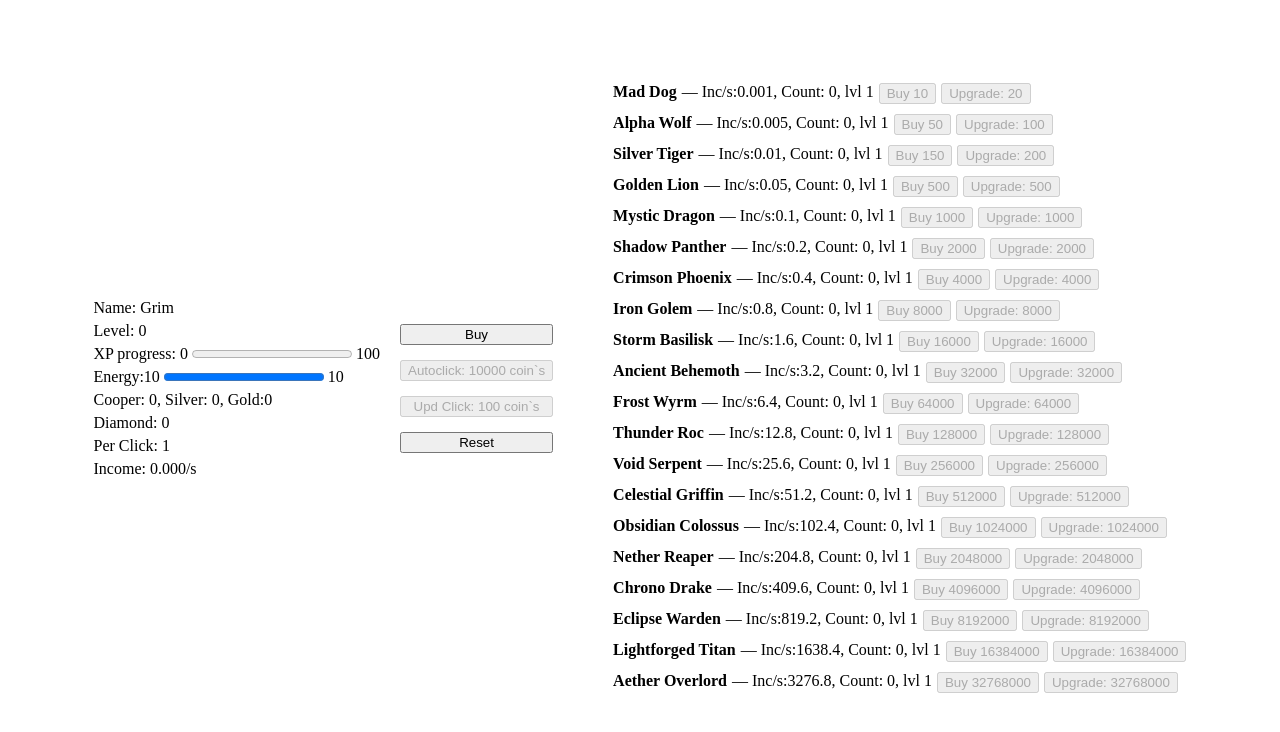
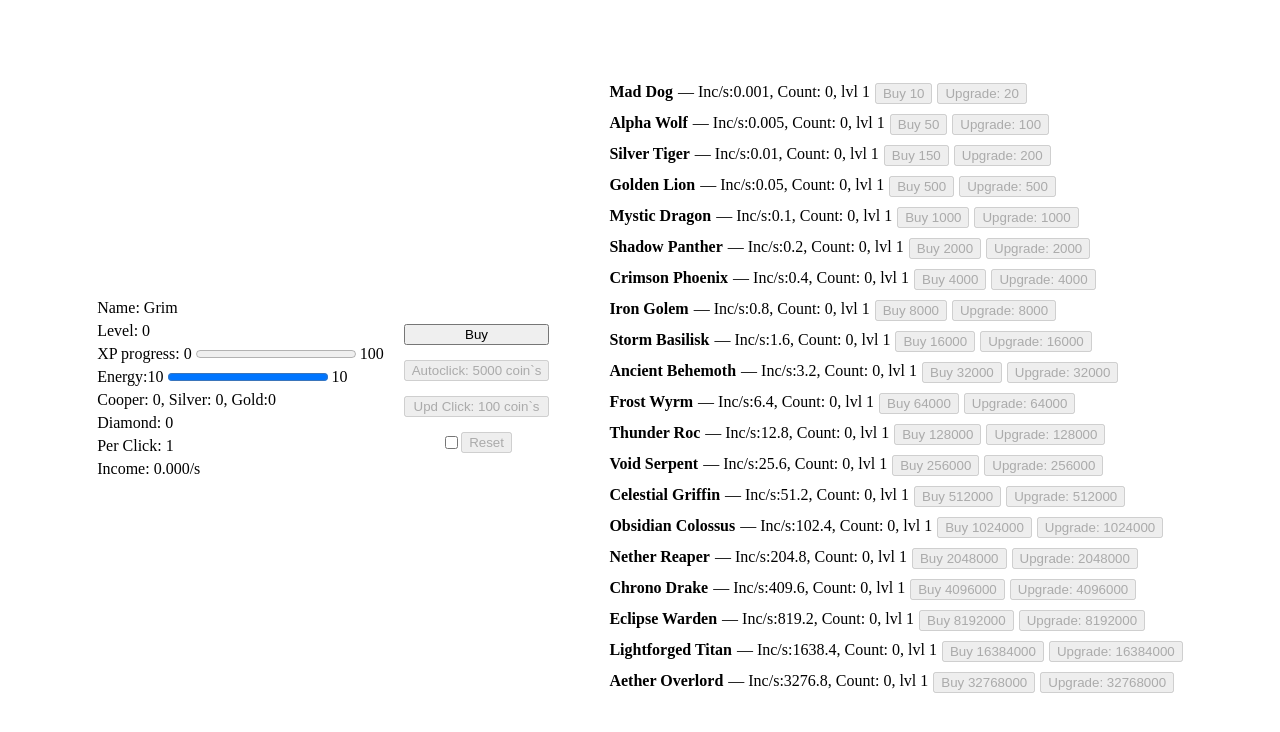
Before and after one commit to Havrylyuk-UA/pet_the_dog_front, a React (Vite) app: page / in a window 1280 px wide. Shown: the top 732 px of the page. Built offline with nearby package versions, Linux system fonts and the light colour scheme.

Commit message:
fix reset

```diff
--- a/src/components/ClickBtn/ClickBtn.jsx
+++ b/src/components/ClickBtn/ClickBtn.jsx
@@ -10,12 +10,18 @@ import {
   userActiveAutoClick,
 } from "../../redux/user/userSlice";
 import { userSelector } from "../../redux/user/selectors";
-import { useEffect } from "react";
+import { useEffect, useState } from "react";
 import { persistor } from "../../redux/store";
 
 const ClickBtn = () => {
   const user = useSelector(userSelector);
   const dispatch = useDispatch();
+
+  const [isChecked, setIsChecked] = useState(false);
+
+  const handleCheckboxChange = (e) => {
+    setIsChecked(e.target.checked);
+  };
 
   useEffect(() => {
     const energyInterval = setInterval(() => {
@@ -73,16 +79,10 @@ const ClickBtn = () => {
     dispatch(upgradeUserClick());
   };
 
-  const handleResetLS = async () => {
-    const isConfirmed = window.confirm(
-      "Are you sure you want to reset? This action cannot be undone."
-    );
-
-    if (isConfirmed) {
-      await persistor.purge();
-      await localStorage.clear();
-      window.location.reload();
-    }
+  const handleResetLS = () => {
+    persistor.purge();
+    localStorage.clear();
+    window.location.reload();
   };
 
   const activeAutoClick = (currencyType, pay) => {
@@ -111,9 +111,22 @@ const ClickBtn = () => {
       >
         Upd Click: {user.updPerClickCost.toFixed(0)} coin`s
       </button>
-      <button type="button" onClick={handleResetLS}>
-        Reset
-      </button>
+      <div
+        style={{
+          display: "flex",
+          justifyContent: "center",
+          alignItems: "center",
+        }}
+      >
+        <input
+          type="checkbox"
+          onChange={handleCheckboxChange}
+          checked={isChecked}
+        />
+        <button type="button" onClick={handleResetLS} disabled={!isChecked}>
+          Reset
+        </button>
+      </div>
     </div>
   );
 };
--- a/src/db/user.json
+++ b/src/db/user.json
@@ -7,7 +7,7 @@
     "lvl": 0,
     "xpToLevelUp": 100,
     "perClick": 1,
-    "autoClickCost": 10000,
+    "autoClickCost": 5000,
     "autoclick": false,
     "updPerClickCost": 100,
     "perSecond": 0,
--- a/src/redux/user/userSlice.js
+++ b/src/redux/user/userSlice.js
@@ -63,7 +63,7 @@ const userSlice = createSlice({
       state.perSecond = removePrevPerSec + newIncome;
     },
     upgradeUserClick: (state) => {
-      state.updPerClickCost = state.updPerClickCost * 1.75;
+      state.updPerClickCost = state.updPerClickCost * 2.75;
       state.perClick += 1;
     },
     userUpdExp: (state) => {
```
